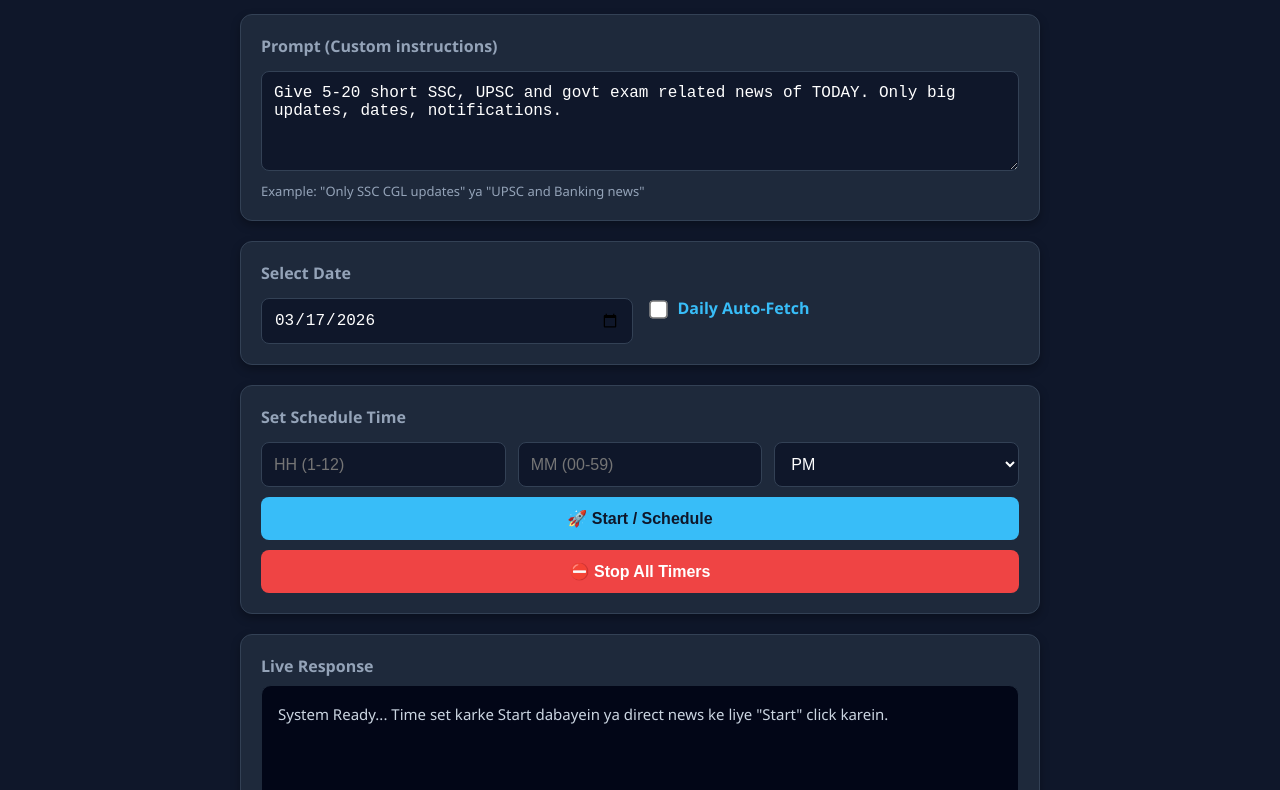
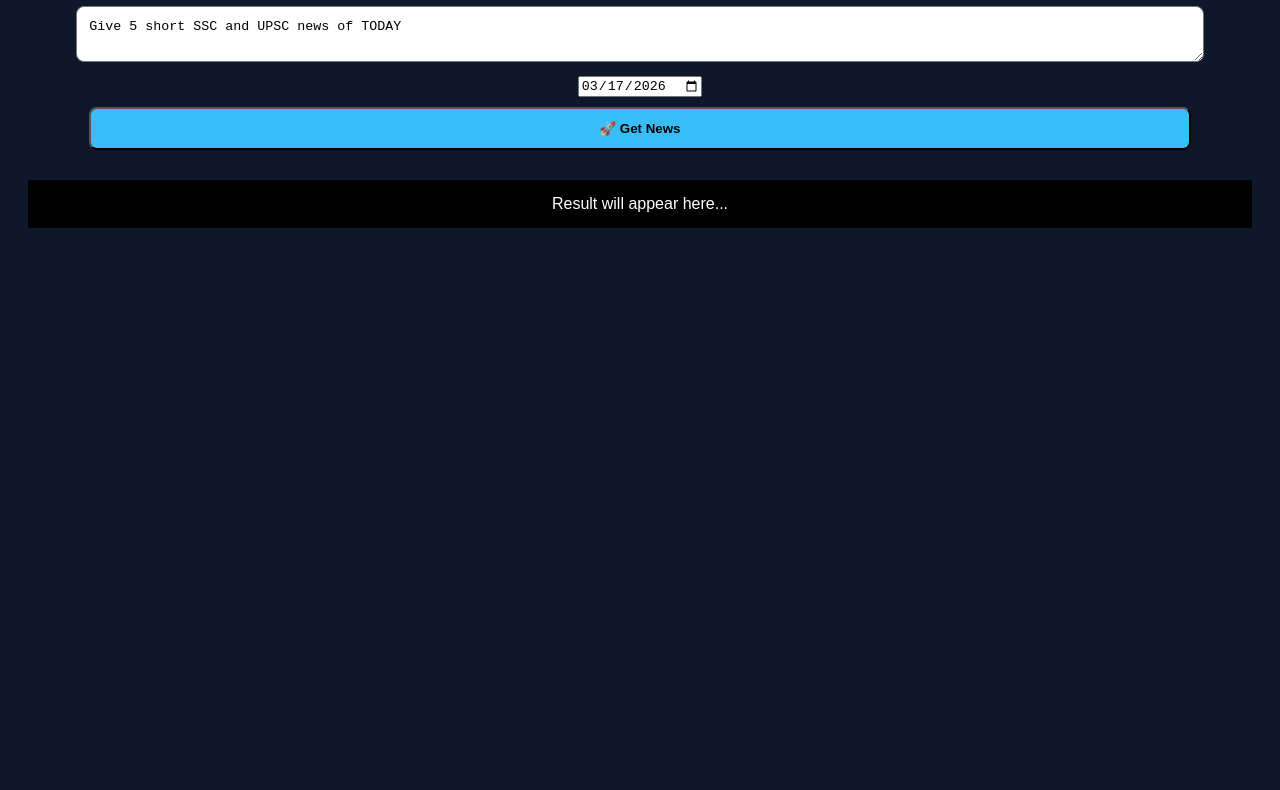
Before and after one commit to productioncode360/qaw, a website: page public/index.html in a window 1280 px wide. Shown: the part 100-890 px from the top of the page. After the commit the page ends 800 px from the top, so only its background shows below. Drawn offline with Linux system fonts and the light colour scheme.

Commit message:
Refactor index.html for updated layout and styles

```diff
--- a/public/index.html
+++ b/public/index.html
@@ -2,268 +2,75 @@
 <html lang="en">
 <head>
 <meta charset="UTF-8">
-  <title>Exam News AI (Smart v2)</title>
+<title>Exam News AI</title>
 <meta name="viewport" content="width=device-width, initial-scale=1.0">
+
 <style>
 body {
-      font-family: 'Segoe UI', Tahoma, Geneva, Verdana, sans-serif;
+  font-family: Arial;
   background: #0f172a;
-      color: #e2e8f0;
-      margin: 0;
-      padding: 0;
-    }
-    .container {
-      max-width: 800px;
-      margin: auto;
+  color: white;
+  text-align: center;
   padding: 20px;
 }
-    h1 {
-      text-align: center;
-      color: #38bdf8;
-      margin-bottom: 30px;
-      text-shadow: 0 0 10px rgba(56, 189, 248, 0.3);
-    }
-    .box {
-      background: #1e293b;
-      padding: 20px;
-      border-radius: 12px;
-      margin-bottom: 20px;
-      box-shadow: 0 4px 10px rgba(0,0,0,0.3);
-      border: 1px solid #334155;
-    }
-    label {
-      display: block;
-      margin-bottom: 8px;
-      font-weight: bold;
-      color: #94a3b8;
-    }
-    input, textarea, select, button {
-      width: 100%;
+textarea, button {
+  width: 90%;
   padding: 12px;
-      margin-top: 6px;
+  margin: 10px;
   border-radius: 8px;
-      border: none;
-      font-size: 16px;
-      box-sizing: border-box;
-    }
-    input:focus, textarea:focus, select:focus {
-      outline: 2px solid #38bdf8;
-    }
-    textarea {
-      resize: vertical;
-      height: 100px;
-      background: #0f172a;
-      color: #fff;
-      border: 1px solid #334155;
-    }
-    input[type="date"], input[type="number"], select {
-      background: #0f172a;
-      color: #fff;
-      border: 1px solid #334155;
 }
 button {
   background: #38bdf8;
-      color: #0f172a;
   font-weight: bold;
-      cursor: pointer;
-      transition: all 0.3s;
-      margin-top: 10px;
 }
-    button:hover {
-      background: #0ea5e9;
-      transform: translateY(-2px);
-    }
-    .stop-btn {
-      background: #ef4444 !important;
-      color: white !important;
-    }
-    .stop-btn:hover {
-      background: #dc2626 !important;
-    }
-    #responseBox {
-      height: 350px;
-      overflow-y: auto;
+#output {
+  background: black;
+  padding: 15px;
+  margin-top: 20px;
   white-space: pre-wrap;
-      background: #020617;
-      padding: 16px;
-      border-radius: 10px;
-      font-size: 15px;
-      line-height: 1.6;
-      border: 1px solid #1e293b;
-      color: #cbd5e1;
-    }
-    .timeRow {
-      display: flex;
-      gap: 12px;
-    }
-    .timeRow input, .timeRow select {
-      flex: 1;
-    }
-    .daily-label {
-      display: flex;
-      align-items: center;
-      gap: 10px;
-      font-size: 16px;
-      color: #38bdf8;
-      cursor: pointer;
-    }
-    input[type="checkbox"] {
-      width: auto;
-      accent-color: #38bdf8;
-      transform: scale(1.4);
-    }
-    .hint {
-      font-size: 13px;
-      color: #94a3b8;
-      margin-top: 6px;
 }
 </style>
+
 </head>
 <body>
 
-<div class="container">
-  <h1>📊 Exam News AI (Smart v2)</h1>
+<h2>📊 Exam News AI</h2>
 
-  <div class="box">
-    <label>Prompt (Custom instructions)</label>
-    <textarea id="prompt">Give 5-20 short SSC, UPSC and govt exam related news of TODAY. Only big updates, dates, notifications.</textarea>
-    <div class="hint">Example: "Only SSC CGL updates" ya "UPSC and Banking news"</div>
-  </div>
+<textarea id="prompt">Give 5 short SSC and UPSC news of TODAY</textarea>
+<br>
+<input type="date" id="dateInput">
 
-  <div class="box">
-    <div style="display: flex; gap: 15px;">
-      <div style="flex: 1;">
-        <label>Select Date</label>
-        <input type="date" id="dateInput">
-      </div>
-      <div style="flex: 1;">
-        <label class="daily-label" style="margin-top: 35px;">
-          <input type="checkbox" id="dailyCheck"> Daily Auto-Fetch
-        </label>
-      </div>
-    </div>
-  </div>
+<br>
+<button onclick="getNews()">🚀 Get News</button>
 
-  <div class="box">
-    <label>Set Schedule Time</label>
-    <div class="timeRow">
-      <input type="number" id="hourInput" placeholder="HH (1-12)" min="1" max="12">
-      <input type="number" id="minuteInput" placeholder="MM (00-59)" min="0" max="59">
-      <select id="ampmInput">
-        <option value="AM">AM</option>
-        <option value="PM" selected>PM</option>
-      </select>
-    </div>
-    <button onclick="startTimer()">🚀 Start / Schedule</button>
-    <button class="stop-btn" onclick="stopTimer()">⛔ Stop All Timers</button>
-  </div>
-
-  <div class="box">
-    <label>Live Response</label>
-    <div id="responseBox">System Ready... Time set karke Start dabayein ya direct news ke liye "Start" click karein.</div>
-  </div>
-</div>
+<div id="output">Result will appear here...</div>
 
 <script>
-  // Set default date to today
-  const dateInput = document.getElementById("dateInput");
-  dateInput.value = new Date().toISOString().split("T")[0];
+document.getElementById("dateInput").value =
+  new Date().toISOString().split("T")[0];
 
-  let timeoutId = null;
+async function getNews() {
+  const prompt = document.getElementById("prompt").value;
+  const date = document.getElementById("dateInput").value;
 
-  function saveSchedule(data) {
-    localStorage.setItem("examNewsSchedule", JSON.stringify(data));
-  }
-
-  async function fetchNews() {
-    const prompt = document.getElementById("prompt").value.trim();
-    const date = document.getElementById("dateInput").value;
-    const box = document.getElementById("responseBox");
-
-    box.innerHTML = "<b style='color: #38bdf8;'>⚡ Fetching latest updates... Please wait.</b>";
+  const output = document.getElementById("output");
+  output.innerText = "⏳ Loading...";
 
   try {
-      // ✅ Relative path for seamless deployment (Render/Vercel)
     const res = await fetch("/news", {
       method: "POST",
-        headers: { "Content-Type": "application/json" },
+      headers: {
+        "Content-Type": "application/json"
+      },
       body: JSON.stringify({ prompt, date })
     });
 
     const data = await res.json();
-      box.innerText = data.result || "No major updates found for this selection.";
-    } catch (e) {
-      box.innerText = "❌ Error: Could not connect to server. Make sure backend is running.";
-      console.error("Fetch Error:", e);
+    output.innerText = data.result;
+  } catch (err) {
+    output.innerText = "❌ Error connecting to server";
   }
 }
-
-  function loadAndCheckSchedule() {
-    const saved = localStorage.getItem("examNewsSchedule");
-    if (!saved) return;
-
-    const s = JSON.parse(saved);
-    const now = new Date();
-    let target = new Date(now);
-
-    let targetHour = parseInt(s.hour);
-    if (s.ampm === "PM" && targetHour !== 12) targetHour += 12;
-    if (s.ampm === "AM" && targetHour === 12) targetHour = 0;
-
-    target.setHours(targetHour, parseInt(s.minute), 0, 0);
-
-    // If time already passed, set for tomorrow if daily is ON
-    if (target <= now) {
-      if (s.daily) {
-        target.setDate(target.getDate() + 1);
-      } else {
-        // Immediate trigger for missed one-time schedule
-        fetchNews();
-        localStorage.removeItem("examNewsSchedule");
-        return;
-      }
-    }
-
-    const delay = target - now;
-    document.getElementById("responseBox").innerText = `⏳ Next update scheduled at: ${s.hour}:${s.minute.toString().padStart(2,'0')} ${s.ampm}`;
-
-    timeoutId = setTimeout(() => {
-      fetchNews();
-      if (s.daily) {
-        loadAndCheckSchedule(); // Re-run for next day
-      } else {
-        localStorage.removeItem("examNewsSchedule");
-      }
-    }, delay);
-  }
-
-  function startTimer() {
-    if (timeoutId) clearTimeout(timeoutId);
-
-    const hour = document.getElementById("hourInput").value;
-    const minute = document.getElementById("minuteInput").value;
-    const ampm = document.getElementById("ampmInput").value;
-    const daily = document.getElementById("dailyCheck").checked;
-
-    // Manual instant fetch if no time is entered
-    if (!hour || !minute) {
-        fetchNews();
-        return;
-    }
-
-    saveSchedule({ hour, minute, ampm, daily });
-    loadAndCheckSchedule();
-    alert("Schedule set successfully!");
-  }
-
-  function stopTimer() {
-    if (timeoutId) clearTimeout(timeoutId);
-    localStorage.removeItem("examNewsSchedule");
-    document.getElementById("responseBox").innerText = "⛔ All timers stopped.";
-  }
-
-  // Check schedule on page load
-  window.onload = loadAndCheckSchedule;
 </script>
 
 </body>
```
Lines whose indentation alone changed are shown as unchanged.
